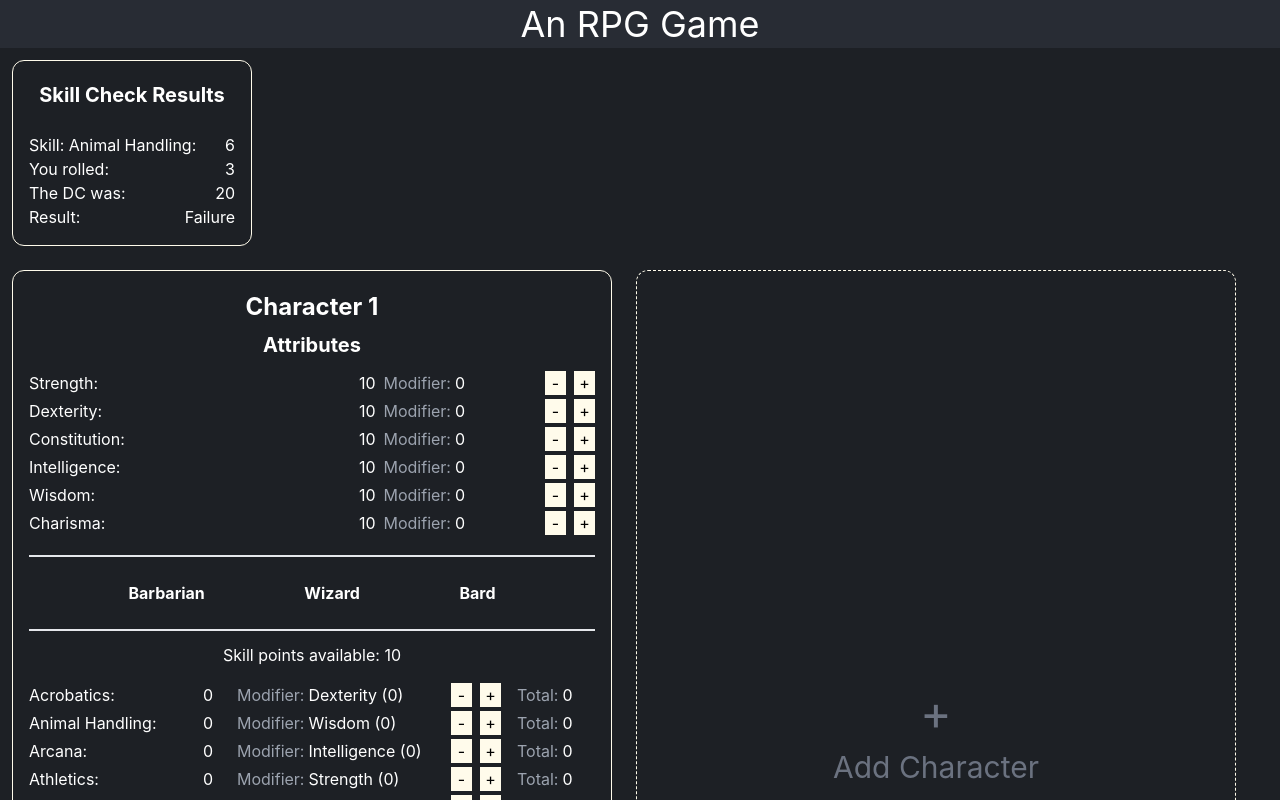
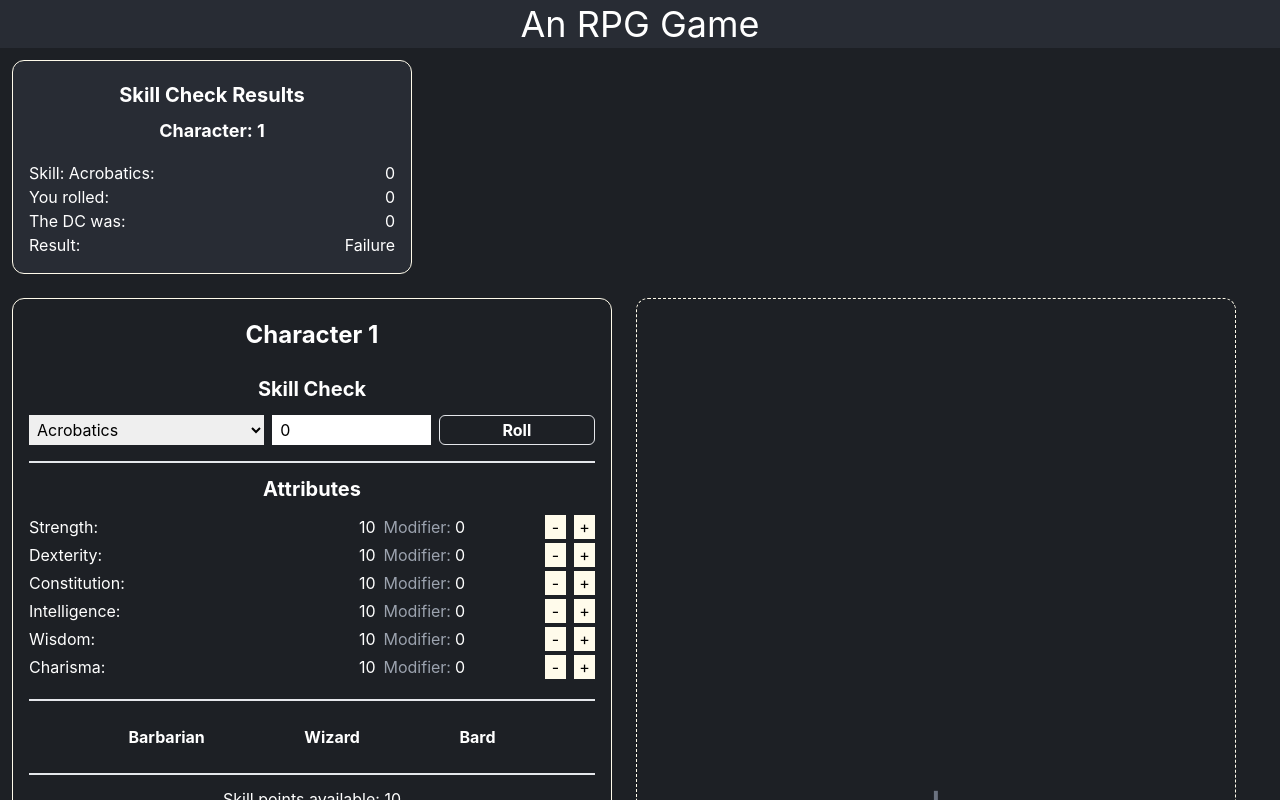
Before and after one commit to chocolatethunder/recruiting-webapp-character, a React (Create React App) app: page / in a window 1280 px wide. Shown: the top 800 px of the page. Built offline with nearby package versions, Linux system fonts and the light colour scheme.

Commit message:
feat: added skills check

```diff
--- a/src/components/Character/CharacterCard.js
+++ b/src/components/Character/CharacterCard.js
@@ -1,21 +1,39 @@
 import { ATTRIBUTE_LIST, SKILL_LIST } from '../../consts'
 import AttributesRow from './AttributesRow'
 import SkillsRow from './SkillsRow'
-import { useSelector } from 'react-redux'
+import { useDispatch, useSelector } from 'react-redux'
 import ClassTab from './ClassTab'
 import { useEffect, useState } from 'react'
-import { getCharacterClasses } from '../../utils/utils'
+import { getCharacterClasses, randomDiceRoller } from '../../utils/utils'
+import { setSkillCheck } from '../../state/characterSlice'
 
 function CharacterCard({ id }) {
   const characters = useSelector((state) => state.characters.characters)
+  const dispatch = useDispatch()
 
   const characterData = characters[id]
 
   const [characterClasses, setCharacterClasses] = useState([])
+  const [skillSelected, setSkillSelected] = useState(SKILL_LIST[0].name)
+  const [dc, setDcValue] = useState(0)
 
   useEffect(() => {
     setCharacterClasses(getCharacterClasses(characterData))
   }, [characterData])
+
+  const rollDice = () => {
+    const rolled = randomDiceRoller()
+    dispatch(
+      setSkillCheck({
+        character: id + 1,
+        skill: skillSelected,
+        skillValue: characterData.skills[skillSelected].total,
+        rolled: rolled,
+        dc: dc,
+        result: dc > characterData.skills[skillSelected].total + rolled,
+      })
+    )
+  }
 
   return (
     <div
@@ -23,7 +41,36 @@ function CharacterCard({ id }) {
         'flex flex-col border border-amber-50 m-3 p-4 rounded-xl w-[600px]'
       }
     >
-      <div className={'text-2xl mt-1 mb-2 font-bold'}>Character {id + 1}</div>
+      <div className={'text-2xl mt-1 mb-6 font-bold'}>Character {id + 1}</div>
+
+      <div className={'flex flex-col pb-4 mb-3 border-b-2'}>
+        <div className={'text-xl font-bold mb-3'}>Skill Check</div>
+        <div className={'flex gap-2'}>
+          <select
+            onChange={(e) => setSkillSelected(e.target.value)}
+            className={'w-1/2 text-black p-1'}
+          >
+            {SKILL_LIST.map((entry) => {
+              return (
+                <option key={entry.name.toLowerCase()}>{entry.name}</option>
+              )
+            })}
+          </select>
+          <input
+            className={'w-1/3 text-black px-2 '}
+            type={'number'}
+            value={dc}
+            onChange={(e) => setDcValue(parseInt(e.target.value))}
+          />
+          <button
+            onClick={rollDice}
+            className={'w-1/3 border rounded-md font-bold'}
+          >
+            Roll
+          </button>
+        </div>
+      </div>
+
       <div className={'text-xl mb-3 font-bold'}>Attributes</div>
       <div className={'flex flex-col pb-4 border-b-2'}>
         {ATTRIBUTE_LIST.map((attr, idx) => {
--- a/src/components/SkillCheckResult.js
+++ b/src/components/SkillCheckResult.js
@@ -1,25 +1,43 @@
+import { useSelector } from 'react-redux'
+import { useEffect } from 'react'
+
 function SkillCheckResult() {
+  const skillCheck = useSelector((state) => state.characters.skillCheck)
+
+  useEffect(() => {
+    console.log(skillCheck)
+  }, [skillCheck])
+
   return (
     <div
-      className={'border border-amber-50 m-3 p-4 rounded-xl w-60 self-center'}
+      className={
+        'mx-3 bottom-0 bg-[#282c34] border border-amber-50 my-3 p-4 rounded-xl w-[400px]'
+      }
     >
-      <div className={'text-xl mt-1 mb-6 font-bold'}>Skill Check Results</div>
+      <div className={'text-xl mt-1 mb-2 font-bold'}>Skill Check Results</div>
+      <div className={'text-lg mt-1 mb-4 font-bold'}>
+        Character: {skillCheck.character}
+      </div>
       <div className={'flex flex-col'}>
         <div className={'flex flex-row'}>
-          <div className={'flex flex-grow'}>Skill: Animal Handling:</div>
-          <div className={'w-1/6 flex justify-end'}>6</div>
+          <div className={'flex flex-grow'}>Skill: {skillCheck.skill}:</div>
+          <div className={'w-1/6 flex justify-end'}>
+            {skillCheck.skillValue}
+          </div>
         </div>
         <div className={'flex'}>
           <div className={'flex flex-grow'}>You rolled:</div>
-          <div className={'w-1/6 flex justify-end'}>3</div>
+          <div className={'w-1/6 flex justify-end'}>{skillCheck.rolled}</div>
         </div>
         <div className={'flex'}>
           <div className={'flex flex-grow'}>The DC was:</div>
-          <div className={'w-1/6 flex justify-end'}>20</div>
+          <div className={'w-1/6 flex justify-end'}>{skillCheck.dc}</div>
         </div>
         <div className={'flex'}>
           <div className={'flex flex-grow'}>Result:</div>
-          <div className={'w-1/6 flex justify-end'}>Failure</div>
+          <div className={'w-1/6 flex justify-end'}>
+            {skillCheck.result ? 'Success' : 'Failure'}
+          </div>
         </div>
       </div>
     </div>
--- a/src/components/WarningModal.js
+++ b/src/components/WarningModal.js
@@ -34,7 +34,7 @@ function WarningModal() {
             setIsVisible(false)
           }}
           className={
-            'fixed left-[50%] translate-x-[-50%] p-4 font-bold bottom-10 rounded-lg bg-amber-600 text-white cursor-pointer'
+            'fixed left-[50%] translate-x-[-50%] p-4 font-bold top-10 rounded-lg bg-amber-600 text-white cursor-pointer'
           }
         >
           {errorMessage}
--- a/src/state/characterSlice.js
+++ b/src/state/characterSlice.js
@@ -63,6 +63,14 @@ const decrementSkills = (state, charId, skillArray, attrModifier) => {
 
 const initialState = {
   characters: [generateNewCharacter()],
+  skillCheck: {
+    character: 1,
+    skill: SKILL_LIST[0].name,
+    skillValue: 0,
+    rolled: 0,
+    dc: 0,
+    result: false,
+  },
   ui: {
     errors: {
       maxCharacterAttributesReached: false,
@@ -137,6 +145,9 @@ export const characterSlice = createSlice({
       state.characters[action.payload.id].classes[action.payload.class] =
         action.payload.active
     },
+    setSkillCheck: (state, action) => {
+      state.skillCheck = action.payload
+    },
     clearErrors: (state) => {
       state.ui.errors = {
         maxCharacterAttributesReached: false,
@@ -153,6 +164,7 @@ export const {
   incrementSkill,
   decrementSkill,
   setClassState,
+  setSkillCheck,
   clearErrors,
 } = characterSlice.actions
 
--- a/src/utils/utils.js
+++ b/src/utils/utils.js
@@ -34,3 +34,7 @@ export function getCharacterClasses(character) {
   })
   return classes
 }
+
+export function randomDiceRoller() {
+  return Math.floor(Math.random() * 21)
+}
```
